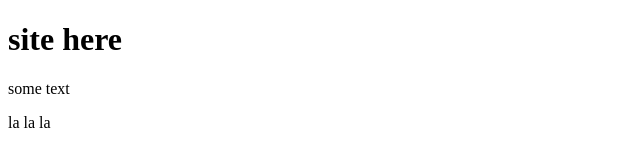
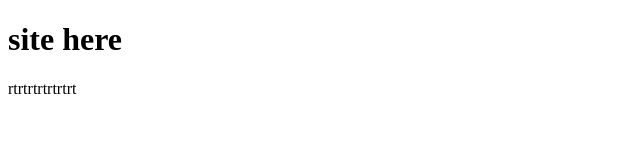
Before and after one commit to Kayfush/site, a plain HTML site: page index.html in a window 1280 px wide. Shown: the full height of the page, 0-640 px from the left. Drawn offline with Linux system fonts and the light colour scheme.

Commit message:
third commit

```diff
--- a/index.html
+++ b/index.html
@@ -7,7 +7,6 @@
     </head>
     <body>
         <h1>site here</h1>
-        <p>some text</p>
-        <p>la la la</p>
+        <p>rtrtrtrtrtrtrt</p>
     </body>
 </html>
```
